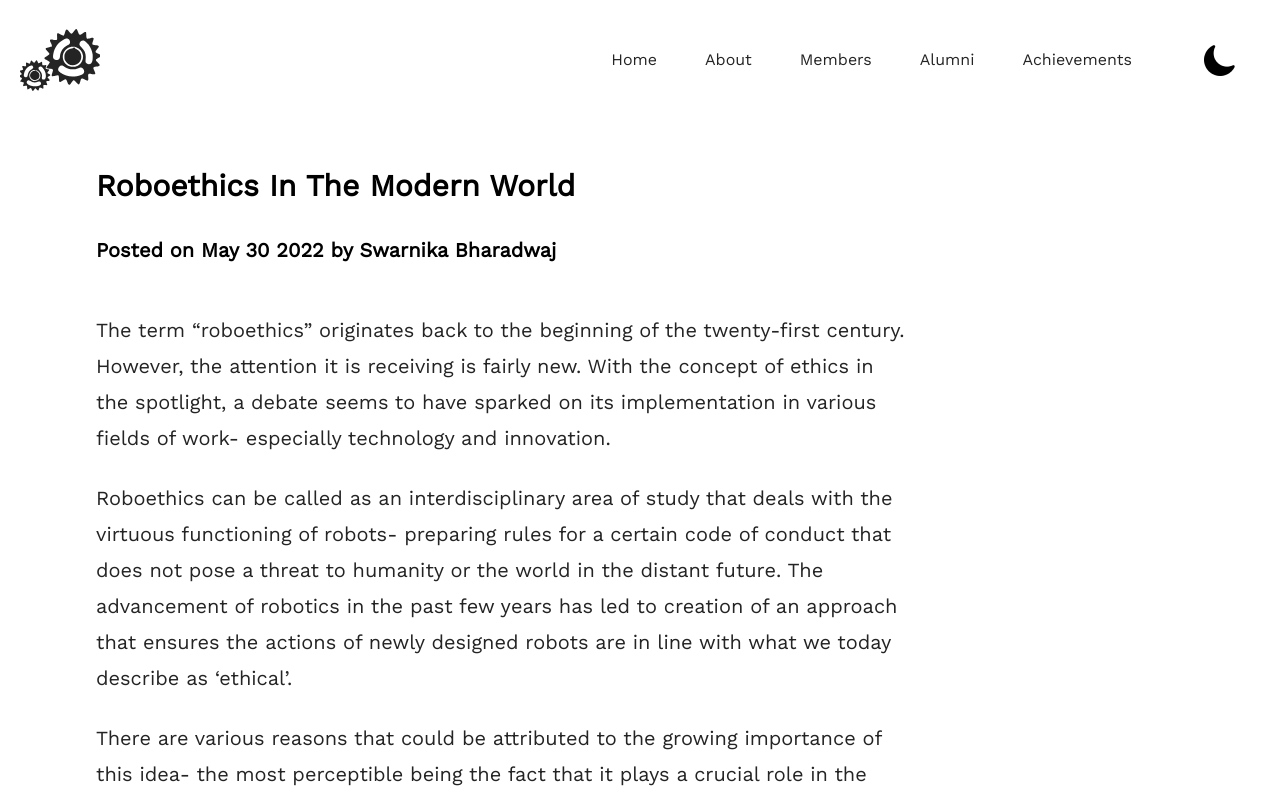
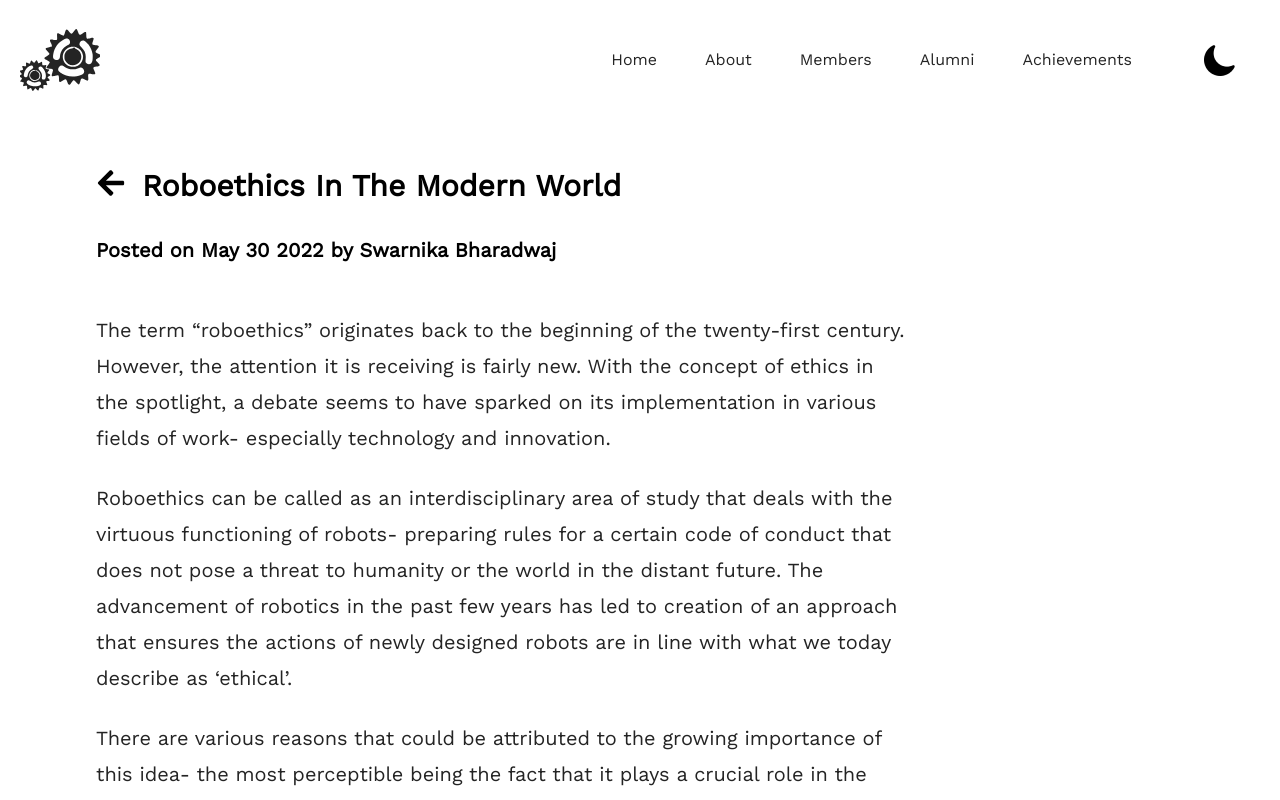
Before and after one commit to RoboKnights-Clan/RoboKnights-Clan.github.io, a Next.js app: page /blogs/roboethics in a window 1280 px wide. Shown: the top 800 px of the page. Built offline with nearby package versions, Linux system fonts and the light colour scheme.

Commit message:
ui: minor changes

```diff
--- a/components/Home/Hero.tsx
+++ b/components/Home/Hero.tsx
@@ -29,7 +29,7 @@ const Hero = () => {
         <img
           className="object-cover object-center rounded"
           alt="hero"
-          src="/images/index_hero.png"
+          src="/images/index_hero.svg"
         />
       </div>
     </div>
--- a/pages/blogs/[slug].tsx
+++ b/pages/blogs/[slug].tsx
@@ -4,6 +4,7 @@ import path from "path";
 import matter from "gray-matter";
 import { marked } from "marked";
 import Link from "next/link";
+import { FaArrowLeft } from "react-icons/fa";
 import Layout from "../../components/Layout/Layout";
 import type { NextPage } from "next";
 
@@ -15,7 +16,15 @@ const Blog: NextPage = ({
     <Layout title={title}>
       <div className="container mx-auto lg:px-24 px-5 py-12">
         <div className="mb-12">
-          <h2 className="text-3xl font-bold mb-8">{title}</h2>
+          <h2 className="text-3xl space-x-4 flex font-bold mb-8">
+            {" "}
+            <Link href="/blogs">
+              <a>
+                <FaArrowLeft />
+              </a>
+            </Link>{" "}
+            <span>{title}</span>
+          </h2>
           <h2 className="text-xl font-bold">
             Posted on {date} by {author}
           </h2>
```
Also changed, not shown: public/images/index_hero.png (deleted), public/images/index_hero.svg (added).
